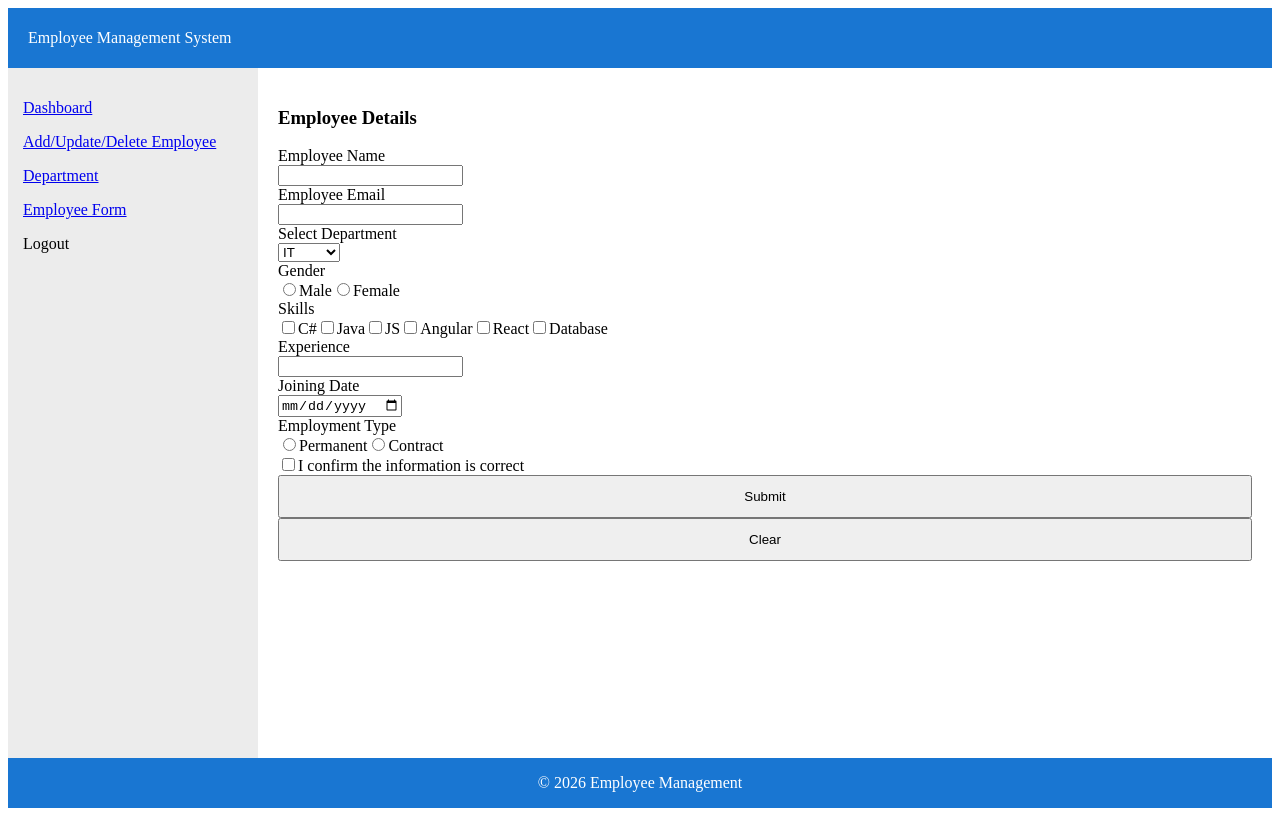
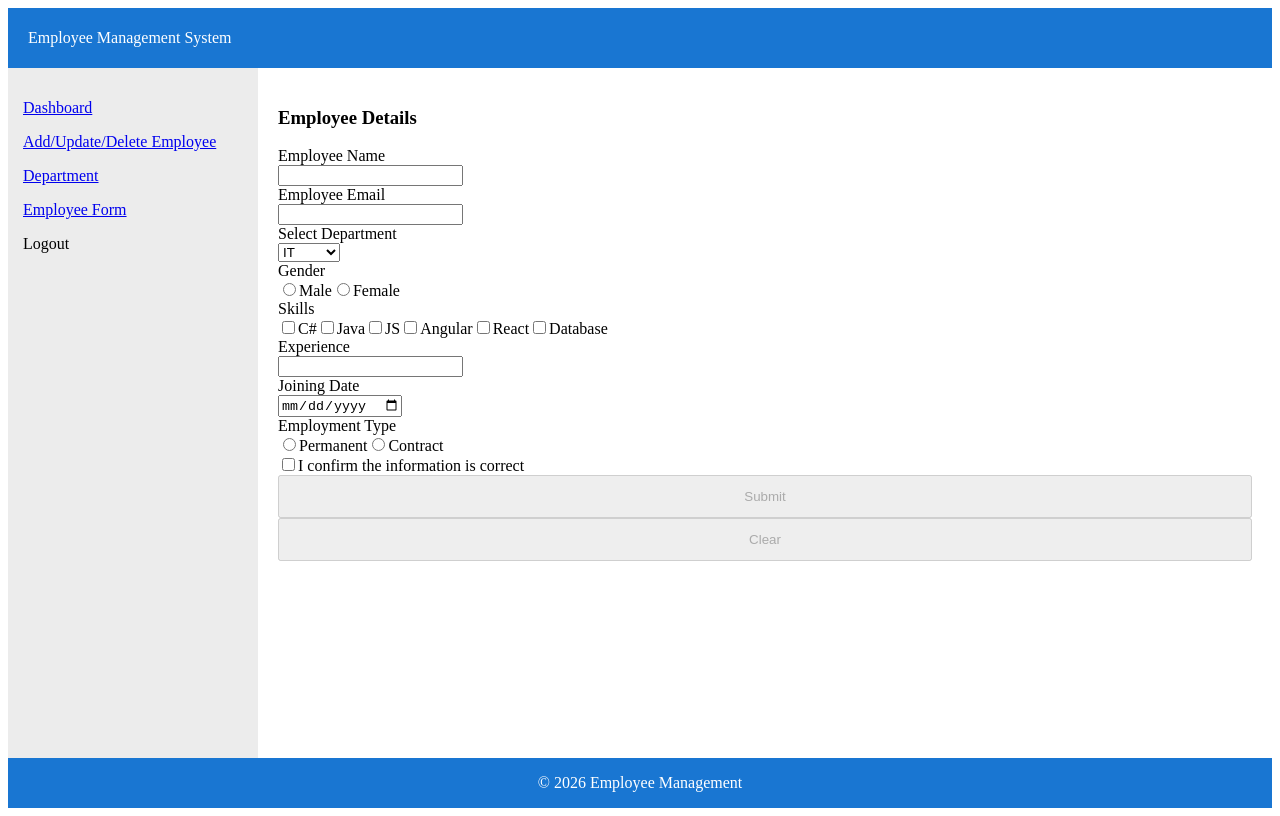
Before and after one commit to KaustubhMahait/ReactProductWith.netCore, a React (Vite) app: page /employeeform in a window 1280 px wide. Built offline with nearby package versions, Linux system fonts and the light colour scheme; sample sign-in values are in the browser's storage.

Commit message:
new change1

```diff
--- a/src/pages/EmployeeForm/EmployeeForm.tsx
+++ b/src/pages/EmployeeForm/EmployeeForm.tsx
@@ -5,6 +5,7 @@ import type { EmployeeForm } from "../../interfaces/EmployeeForm";
 export default function EmployeeForm(){
 
     const[loading,SetLoading]=useState(true);
+    const[chboxVal,SetCheckBoxVal]=useState(false);
 
      // const[empform,SetEmpForm]=useState<EmployeeForm[]>([]);  // The EmployeeForm[] means: "This state will contain an array of EmployeeForm objects."
                                                              // This is the initial value. useState<EmployeeForm[]>([]) You're saying: Initially, empform is an empty array.
@@ -42,8 +43,7 @@ export default function EmployeeForm(){
     },[]);
 
 
-    const handleChange = (
-    e: React.ChangeEvent<HTMLInputElement | HTMLSelectElement>) => {
+    const handleChange = ( e: React.ChangeEvent<HTMLInputElement | HTMLSelectElement>) => {
 
                 const { name, value, type } = e.target;
 
@@ -58,7 +58,7 @@ export default function EmployeeForm(){
                                     eskillchks: checked
                                     ? [...prev.eskillchks, value]
                                     : prev.eskillchks.filter(skill => skill !== value)
-            }));
+                            }           ));
 
                         }
 
@@ -70,6 +70,12 @@ export default function EmployeeForm(){
                         }));
 
                 }
+    };
+
+    const ChngCheckBoxFun = (e: React.ChangeEvent<HTMLInputElement>) => {
+
+        SetCheckBoxVal(e.target.checked);
+
     };
 
 
@@ -131,12 +137,14 @@ export default function EmployeeForm(){
                                         <input type="radio" name="etype" value="2" onChange={handleChange}/>Contract
                                 </div>
                                 <div>
-                                        <label><input type="checkbox" value="1"/>I confirm the information is correct </label>
+                                        <label><input type="checkbox" value="1" onChange={ChngCheckBoxFun}/>I confirm the information is correct </label>
                                 </div>
+                               {/* { chboxVal &&  */}
                                             <div>
-                                    <button>Submit</button>
-                                    <button>Clear</button>
+                                                <button disabled={!chboxVal}>Submit</button>
+                                                <button disabled={!chboxVal}>Clear</button>
                                             </div>
+                                {/* } */}
                         </div>
 
                 </div>
```
Lines whose indentation alone changed are shown as unchanged.
